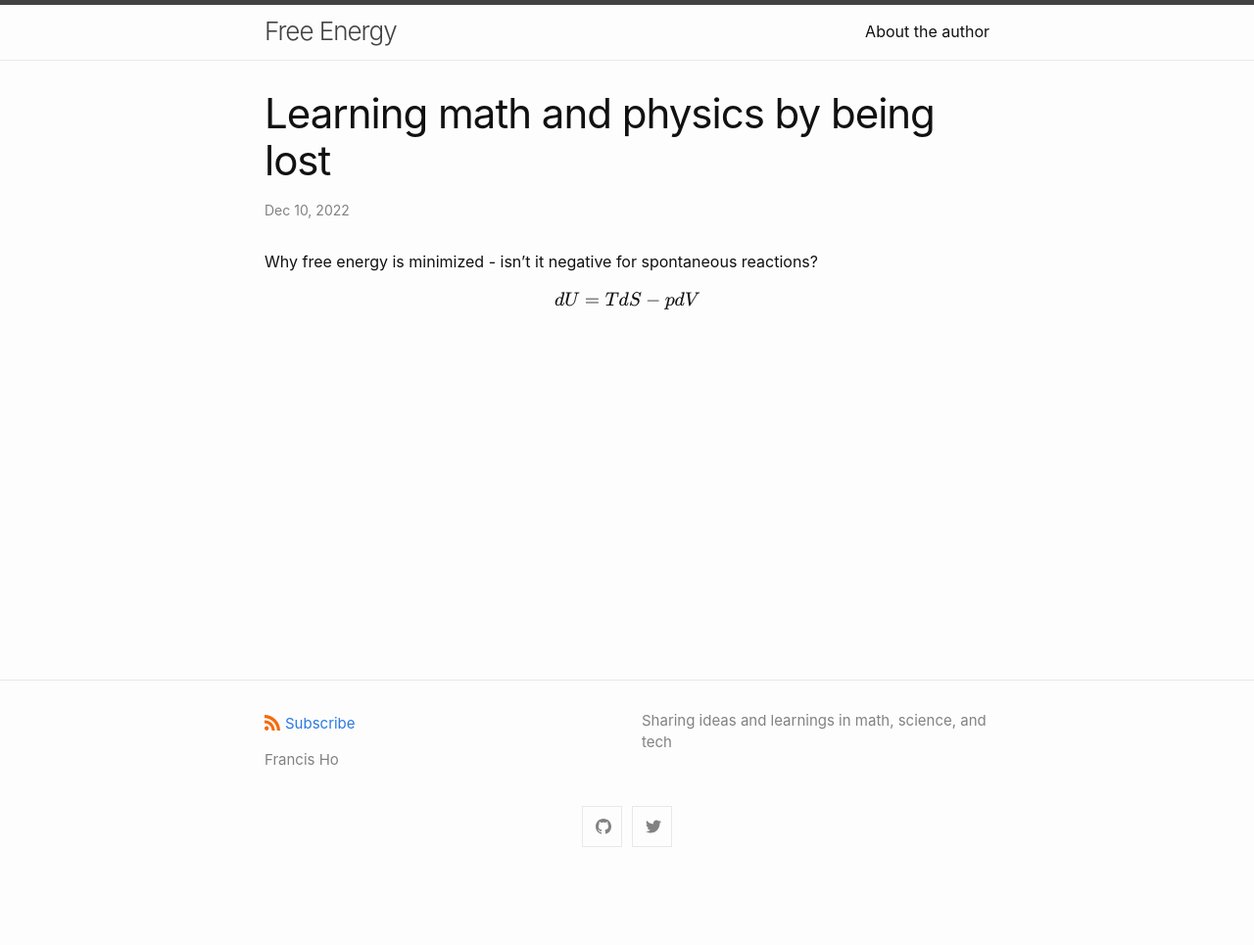
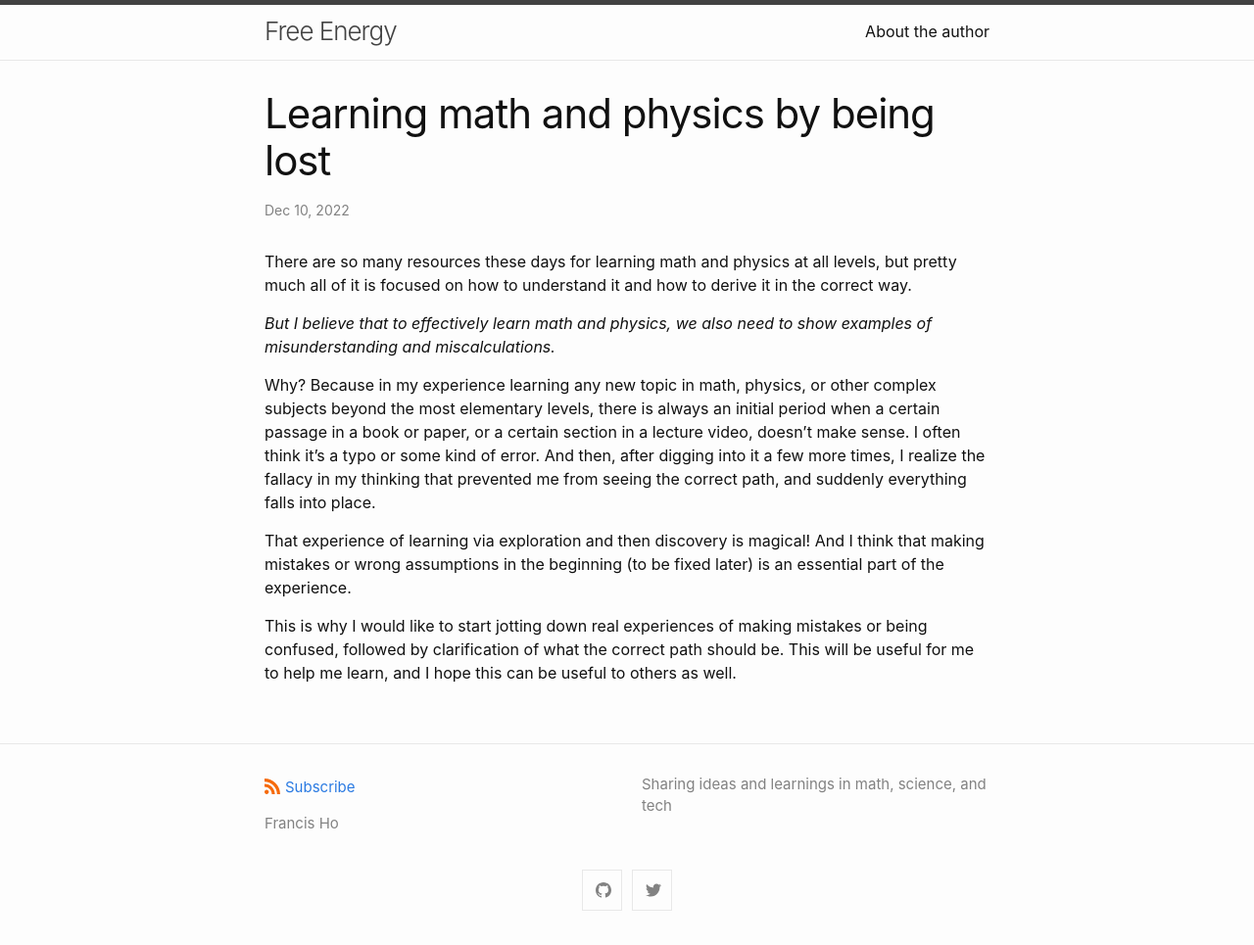
Before and after one commit to sunfishstanford/sunfishstanford.github.io, a Jekyll site: the page built from _posts/2022-12-10-Learning.md, in a window 1280 px wide. Shown: the whole page at 98% size. Built offline with Jekyll 4.4.1, drawn with Linux system fonts in a browser that asks for light colours; formulas are drawn with MathJax 3; comment, search, counter and statistics services are not loaded; before the commit the page ends 900 px from its top, so only the background shows below that.

Commit message:
add post and fix math

```diff
--- a/_posts/2022-12-10-Learning.md
+++ b/_posts/2022-12-10-Learning.md
@@ -5,6 +5,12 @@ category: physics, math
 title: "Learning math and physics by being lost"
 ---
 
-Why free energy is minimized - isn't it negative for spontaneous reactions?
+There are so many resources these days for learning math and physics at all levels, but pretty much all of it is focused on how to understand it and how to derive it in the correct way.
 
-$$ dU = T dS - p dV $$
+*But I believe that to effectively learn math and physics, we also need to show examples of misunderstanding and miscalculations.*
+
+Why? Because in my experience learning any new topic in math, physics, or other complex subjects beyond the most elementary levels, there is always an initial period when a certain passage in a book or paper, or a certain section in a lecture video, doesn't make sense. I often think it's a typo or some kind of error. And then, after digging into it a few more times, I realize the fallacy in my thinking that prevented me from seeing the correct path, and suddenly everything falls into place.
+
+That experience of learning via exploration and then discovery is magical! And I think that making mistakes or wrong assumptions in the beginning (to be fixed later) is an essential part of the experience.
+
+This is why I would like to start jotting down real experiences of making mistakes or being confused, followed by clarification of what the correct path should be. This will be useful for me to help me learn, and I hope this can be useful to others as well.
```
Also changed, not shown: _posts/2022-09-17-r1cs.md (+13 -13 lines), 1 other file.
